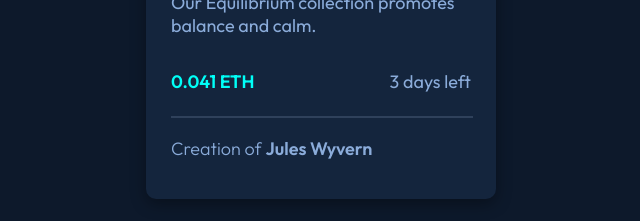
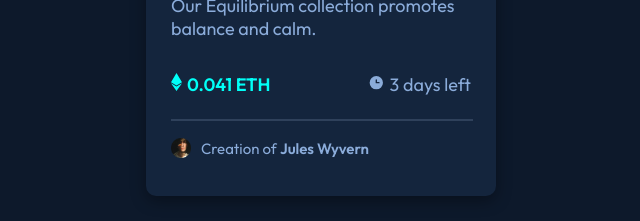
Before and after one commit to ExploryKod/nft-card, a plain HTML site: page index.html in a window 1280 px wide. Shown: the part 539-760 px from the top of the page, without its empty margins (319-959 px from the left). Drawn offline with Linux system fonts and the light colour scheme.

Commit message:
feat:first draft for icons

```diff
--- a/css/main.css
+++ b/css/main.css
@@ -73,11 +73,21 @@
     font-weight: 600;
 }
 
+.eth::before {
+    content: url('../images/icon-ethereum.svg');
+    padding-right: 0.5rem;
+}
+
 .time-left {
     grid-area: time;
     justify-self: end;
     font-size: 1.8rem;
     font-weight: 400;
+}
+
+.time-left::before {
+    content: url('../images/icon-clock.svg');
+    padding-right: 0.5rem;
 }
 
 .separator {
@@ -92,6 +102,15 @@
     grid-area: author;
     font-size: 1.8rem;
     font-weight: 300;
+    display: flex;
+}
+
+.author img {
+    width: 20px;
+    height: 20px;
+    align-self: center;
+    margin-right: 1rem;
+    flex: 1;
 }
 
 .author span {
--- a/index.html
+++ b/index.html
@@ -27,11 +27,17 @@
           <h2 class="description description-color">Our Equilibrium collection promotes <br /> balance and calm.</h2>
 
           <h3 class="eth eth-color">0.041 ETH</h3>
-          <h3 class="time-left time-left-color">3 days left</h3>
+          <h3 class="time-left time-left-color">3 days left
+          </h3>
 
 
           <hr class="separator sep-color">
-          <p class="author author-color">Creation of <span>Jules Wyvern</span></p>
+          <div class="author author-color">
+            <img src="images/image-avatar.png">
+            <p>Creation of
+              <span>Jules Wyvern</span>
+            </p>
+          </div>
 
         </div>
       </article>
```
